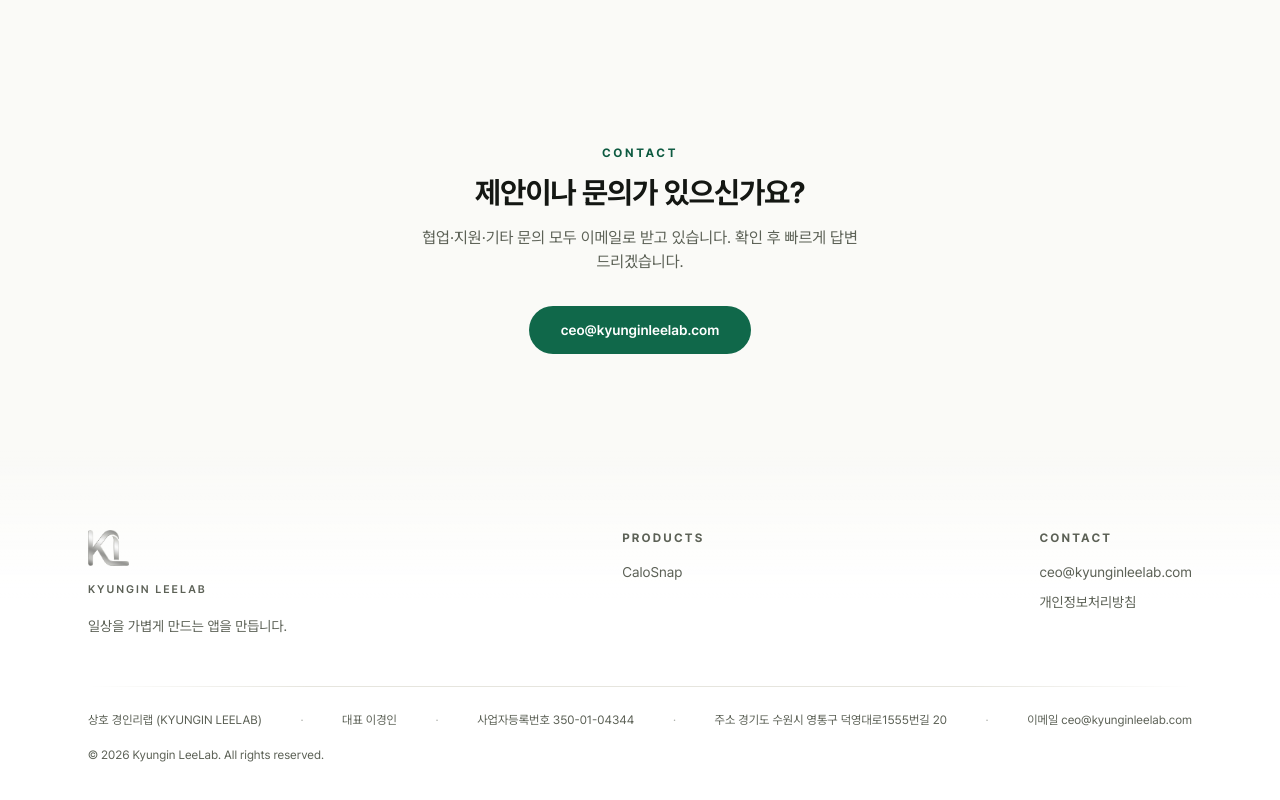
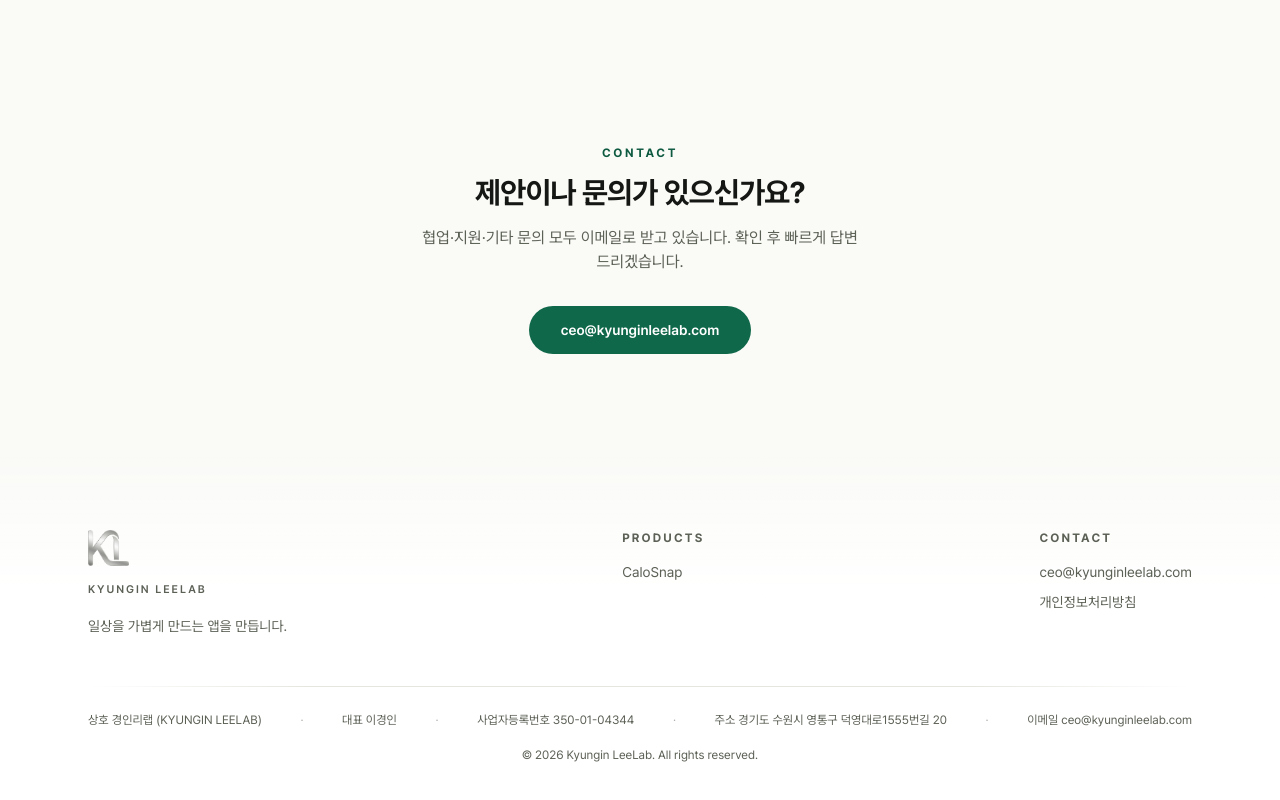
Before and after one commit to kunginlee-lab/site-kyunginleelab, a Next.js app: page / in a window 1280 px wide. Shown: the part 5785-6585 px from the top of the page. Built offline with nearby package versions, Linux system fonts and the light colour scheme.

Commit message:
푸터 저작권 줄 가운데 정렬
Co-Authored-By: Claude Fable 5.1 <noreply@anthropic.com>
Claude-Session: https://claude.ai/code/session_01Kz66iNqtNLXmN9QKuHDjFv

```diff
--- a/components/footer.tsx
+++ b/components/footer.tsx
@@ -95,7 +95,7 @@ export default function Footer() {
               </Fragment>
             ))}
           </p>
-          <p className="pt-3">
+          <p className="pt-3 text-center">
             © {new Date().getFullYear()} {site.nameEn}. All rights reserved.
           </p>
         </div>
```
